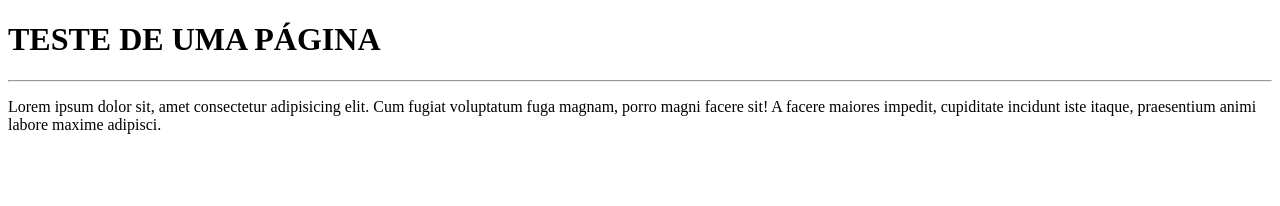
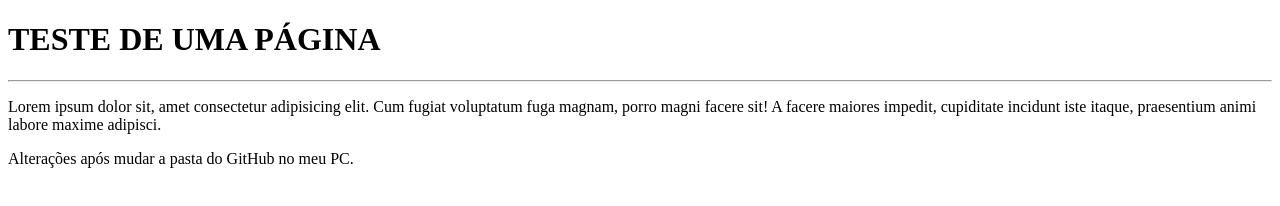
Before and after one commit to DaividVictor/Teste_GitHub_Desktop, a plain HTML site: page site-exemplo/index.html in a window 1280 px wide. Drawn offline with Linux system fonts and the light colour scheme.

Commit message:
Editei após mudar o diretório no meu PC

```diff
--- a/site-exemplo/index.html
+++ b/site-exemplo/index.html
@@ -9,5 +9,6 @@
     <h1>TESTE DE UMA PÁGINA</h1>
     <hr>
     <p>Lorem ipsum dolor sit, amet consectetur adipisicing elit. Cum fugiat voluptatum fuga magnam, porro magni facere sit! A facere maiores impedit, cupiditate incidunt iste itaque, praesentium animi labore maxime adipisci.</p>
+    <p>Alterações após mudar a pasta do GitHub no meu PC.</p>
 </body>
 </html>
```
